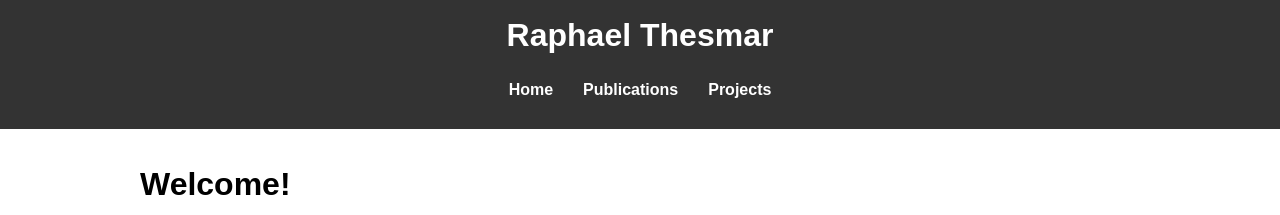
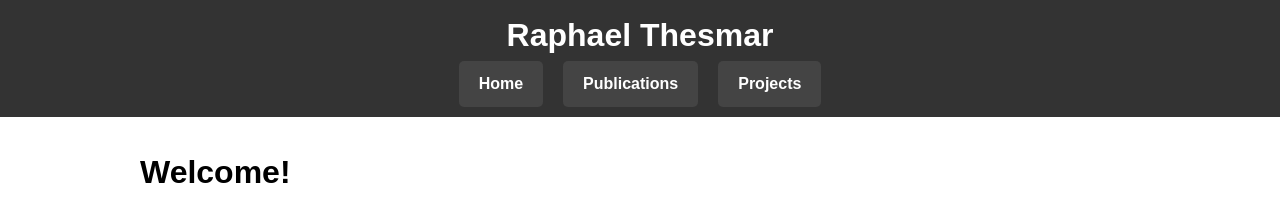
Before and after one commit to Raphael138/raphael138.github.io, a plain HTML site: page index.html in a window 1280 px wide. Shown: the top 215 px of the page. Drawn offline with Linux system fonts and the light colour scheme.

Commit message:
Improving the tab system

```diff
--- a/assets/css/styles.css
+++ b/assets/css/styles.css
@@ -21,20 +21,27 @@ nav ul {
   justify-content: center;
   list-style: none;
   padding: 0;
+  margin: 0;
 }
 
-nav ul li {
-  margin: 0 15px;
+.tabs li {
+  margin: 0 10px;
 }
 
-nav ul li a {
+.tab {
+  display: block;
+  padding: 10px 20px;
   text-decoration: none;
   color: #fff;
+  background-color: #444;
+  border-radius: 5px;
+  transition: background-color 0.3s ease;
+  text-align: center;
   font-weight: bold;
 }
 
-nav ul li a:hover {
-  text-decoration: underline;
+.tab:hover {
+  background-color: #666;
 }
 
 main {
--- a/index.html
+++ b/index.html
@@ -10,10 +10,10 @@
     <header>
         <h1>Raphael Thesmar</h1>
         <nav>
-            <ul>
-                <li><a href="index.html">Home</a></li>
-                <li><a href="publications.html">Publications</a></li>
-                <li><a href="projects.html">Projects</a></li>
+            <ul class="tabs">
+                <li><a href="index.html" class="tab">Home</a></li>
+                <li><a href="publications.html" class="tab">Publications</a></li>
+                <li><a href="projects.html" class="tab">Projects</a></li>
             </ul>
         </nav>
     </header>
```
